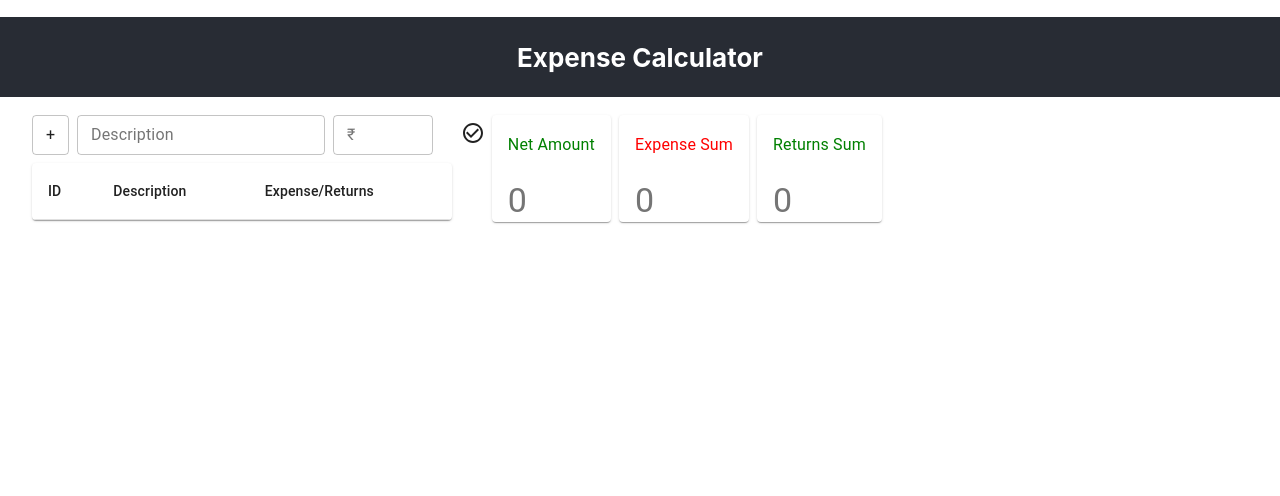
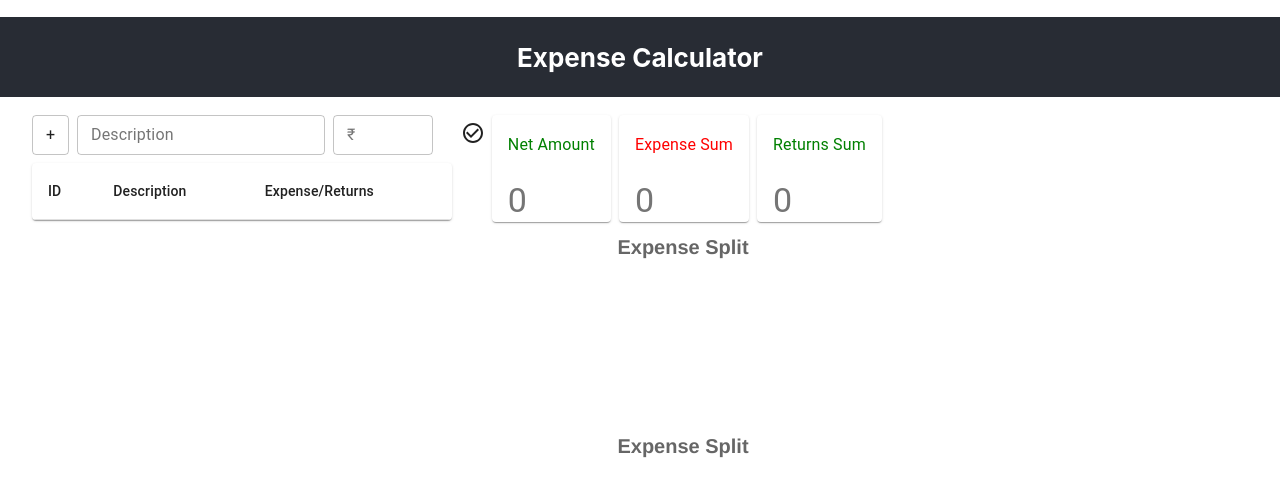
Before and after one commit to davisraimon/react-expense-manager-dash, a React (Create React App) app: page / in a window 1280 px wide. Shown: the top 496 px of the page. Built offline with nearby package versions, Linux system fonts and the light colour scheme.

Commit message:
pie chart added commit

```diff
--- a/package.json
+++ b/package.json
@@ -10,9 +10,11 @@
     "@testing-library/react": "^9.5.0",
     "@testing-library/user-event": "^7.2.1",
     "bootstrap": "^4.5.0",
+    "chart.js": "^2.9.3",
     "gh-pages": "^3.1.0",
     "ml5": "^0.5.0",
     "react": "^16.13.1",
+    "react-chartjs-2": "^2.9.0",
     "react-dom": "^16.13.1",
     "react-scripts": "3.4.1"
   },
--- /dev/null
+++ b/src/components/Chart.js
@@ -0,0 +1,34 @@
+import { Doughnut } from "react-chartjs-2";
+import React from "react";
+
+export default function Chart(props) {
+  const state = {
+    labels: props.labels,
+    datasets: [
+      {
+        label: "Expense",
+        backgroundColor: props.colors,
+        hoverBackgroundColor: [],
+        data: props.values,
+      },
+    ],
+  };
+  return (
+    <div>
+      <Doughnut
+        data={state}
+        options={{
+          title: {
+            display: true,
+            text: "Expense Split",
+            fontSize: 20,
+          },
+          legend: {
+            display: true,
+            position: "right",
+          },
+        }}
+      />
+    </div>
+  );
+}
--- a/src/components/ListExpense.js
+++ b/src/components/ListExpense.js
@@ -9,22 +9,46 @@ import TableHead from "@material-ui/core/TableHead";
 import TableRow from "@material-ui/core/TableRow";
 import "../App.css";
 import ConsolidatedCards from "./ConsolidatedCards";
+import Chart from "./Chart";
 
 function ListExpense(props) {
   const [initialList, setInitiallist] = useState([]);
+  const [labels, setLabels] = useState([]);
+  const [colors, setColors] = useState([]);
+  const [values, setValues] = useState([]);
+  const [labelsexpense, setLabelsexpense] = useState([]);
+  const [colorsexpense, setColorsexpense] = useState([]);
+  const [valuesexpense, setValuesexpense] = useState([]);
   let netAmount = 0.0;
   let netIncome = 0.0;
   let netExpense = 0.0;
 
   function handleClick(e, values) {
     var temp = [];
+    var tempColor =
+      "rgb(" +
+      Math.floor(Math.random() * 256) +
+      "," +
+      Math.floor(Math.random() * 256) +
+      "," +
+      Math.floor(Math.random() * 256) +
+      ")";
     temp = {
       id: initialList.length + 1,
       type: e[2],
       value: e[1],
       desc: e[0],
     };
-    setInitiallist((oldArry) => [...oldArry, temp]);
+    setInitiallist((oldArray) => [...oldArray, temp]);
+    if (e[2] === "+") {
+      setLabels((oldArray) => [...oldArray, e[0]]);
+      setValues((oldArray) => [...oldArray, e[1]]);
+      setColors((oldArray) => [...oldArray, tempColor]);
+    } else {
+      setLabelsexpense((oldArray) => [...oldArray, e[0]]);
+      setValuesexpense((oldArray) => [...oldArray, e[1]]);
+      setColorsexpense((oldArray) => [...oldArray, tempColor]);
+    }
   }
   function setColor(e) {
     let color = "";
@@ -92,6 +116,12 @@ function ListExpense(props) {
             title="Returns Sum"
             netAmount={netIncome}
           ></ConsolidatedCards>
+          <Chart labels={labels} colors={colors} values={values}></Chart>
+          <Chart
+            labels={labelsexpense}
+            colors={colorsexpense}
+            values={valuesexpense}
+          ></Chart>
         </div>
       </div>
     </div>
```
Also changed, not shown: 1 other file (tests, documents, lock files or other folders).
